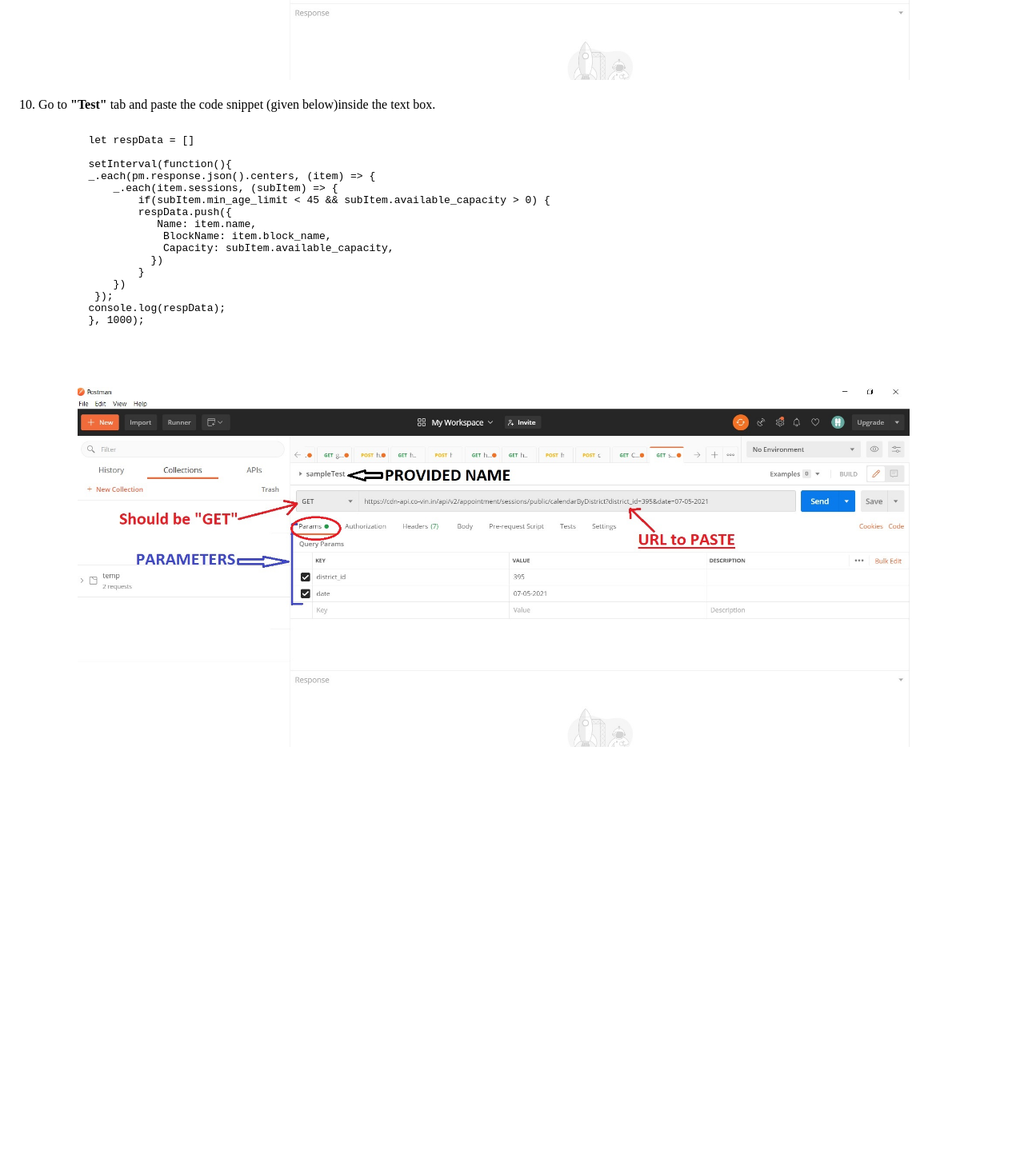
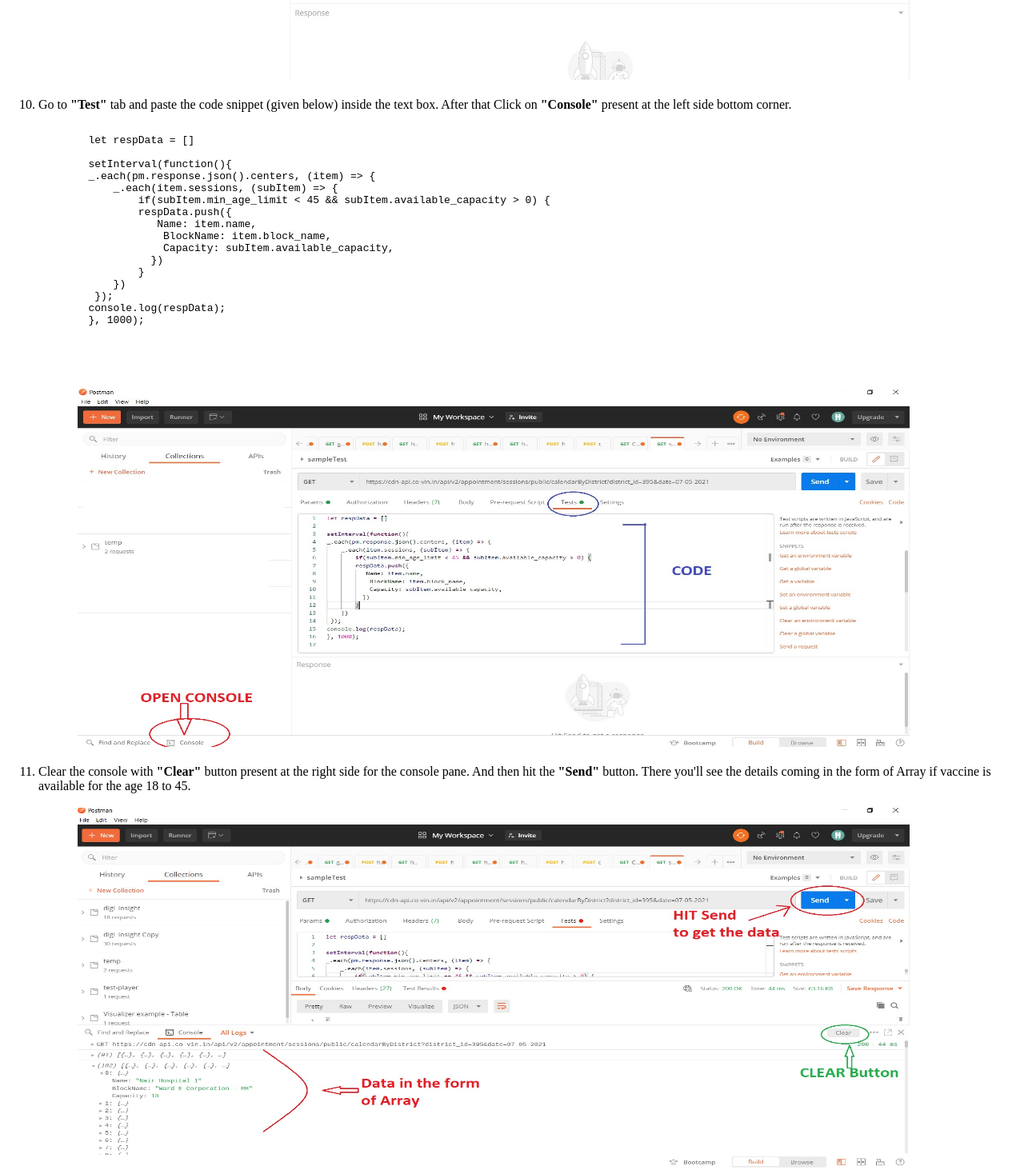
Before and after one commit to abhisaa/abhisaa.github.io, a plain HTML site: page index.html in a window 1280 px wide. Shown: the part 4340-5803 px from the top of the page at 80% size. Before the commit the page ends 5294 px from the top, so only its background shows below. Drawn offline with Linux system fonts and the light colour scheme.

Commit message:
add final data

```diff
--- a/index.html
+++ b/index.html
@@ -8,7 +8,7 @@
 <p>I tried to put some logic to check the availability of the vaccine in a particular district with the help of
     JavaScript and Postman. For this I did try to get the response from api used in "https://www.cowin.gov.in/home"
     portal. I filtered the data on the basies of the age (18 to 45) and availability. Then I printed the relevant data
-    which I needed in the console. This data I printed in every 1 second with the help of timer.</p>
+    which I needed in the console. I printed this data in every 1 second with the help of timer.</p>
 <h2>Prerequisite:</h2>
 <ul>
     <li>Little knowledge of JavaScript.</li>
@@ -84,7 +84,8 @@
 
     <br>
     <br>
-    <li>Go to <b>"Test"</b> tab and paste the code snippet (given below)inside the text box.
+    <li>Go to <b>"Test"</b> tab and paste the code snippet (given below) inside the text box.
+        After that Click on <b>"Console"</b> present at the left side bottom corner.
     </li>
     <pre class="line-numbers">
       <code class="language-javascript">
@@ -108,7 +109,16 @@
       </code>
     </pre>
     <br>
-    <img class="debug_image" src="params.jpg"/>
+    <img class="debug_image" src="code.jpg"/>
+
+    <br>
+    <br>
+    <li>Clear the console with <b>"Clear"</b> button present at the right side for the console pane.
+        And then hit the <b>"Send"</b> button. There you'll see the details coming in the form of Array if vaccine is
+        available for the age 18 to 45.
+    </li>
+    <br>
+    <img class="debug_image" src="finalData.jpg"/>
 </ol>
 </body>
 </html>
```
Also changed, not shown: code.jpg (added), finalData.jpg (added).
